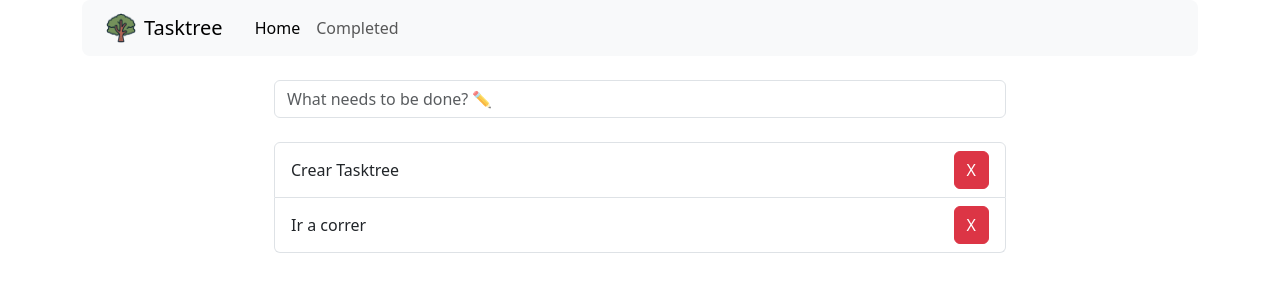
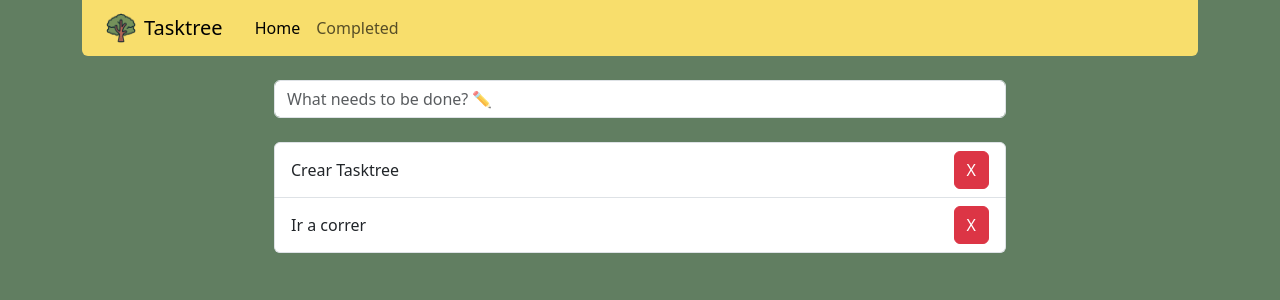
Before and after one commit to abrilBjarano/Tasktree-V1, a React (Vite) app: page / in a window 1280 px wide. Shown: the top 300 px of the page. Built offline with nearby package versions, Linux system fonts and the light colour scheme.

Commit message:
Added background colors

```diff
--- a/src/Tasktree.jsx
+++ b/src/Tasktree.jsx
@@ -12,7 +12,8 @@ export const Tasktree = () => {
          <Toaster
             richColors
             expand={ false }
-            position="bottom-center" />
+            position="bottom-center"
+         />
 
          <Navbar/>
 
--- a/src/components/Navbar.jsx
+++ b/src/components/Navbar.jsx
@@ -10,7 +10,7 @@ export const Navbar = () => {
    };
 
    return (
-      <nav className="navbar navbar-expand bg-body-tertiary rounded-3 mb-4">
+      <nav className="navbar navbar-expand bg-body-tertiary rounded-bottom mb-4 navbar-yellow">
          <div className="d-flex justify-content-center">
 
             <a className="navbar-brand d-flex align-items-center mx-4">
--- a/src/styles.css
+++ b/src/styles.css
@@ -11,3 +11,11 @@
       margin-right: 1rem !important;
    }
 } */
+
+body {
+   background-color: rgb(97, 126, 97);
+}
+
+.navbar-yellow {
+   background-color: #f8de6c !important;
+ }
```
